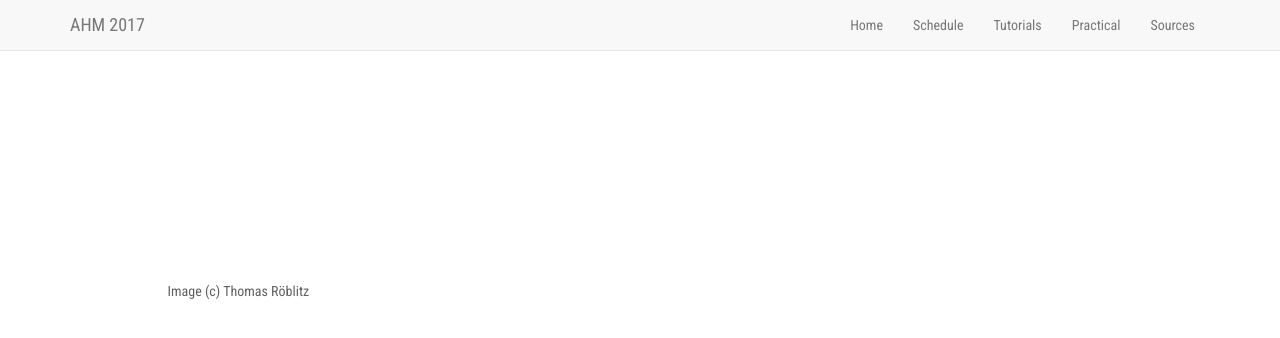
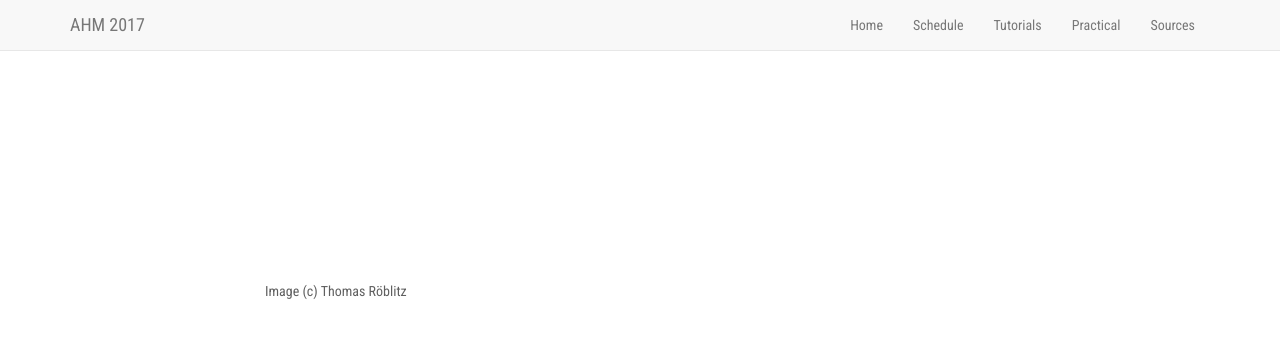
Before and after one commit to neicnordic/ahm17.neic.nordforsk.org, a Jekyll site: the page built from index.md, in a window 1280 px wide. Shown: the top 338 px of the page. Built offline with Jekyll 4.4.1, drawn with Linux system fonts in a browser that asks for light colours; nearby versions of some CDN libraries; our own code applies the rules of GitHub Pages for plain Markdown files.

Commit message:
mv title a bit to the right

```diff
--- a/_includes/index.html
+++ b/_includes/index.html
@@ -1,9 +1,9 @@
 <div class="row">
-    <div class="col-lg-1">
+    <div class="col-lg-2">
     </div>
-    <div class="col-lg-10">
+    <div class="col-lg-8">
         {{ page.content | markdownify }}
     </div>
-    <div class="col-lg-1">
+    <div class="col-lg-2">
     </div>
 </div>
```
